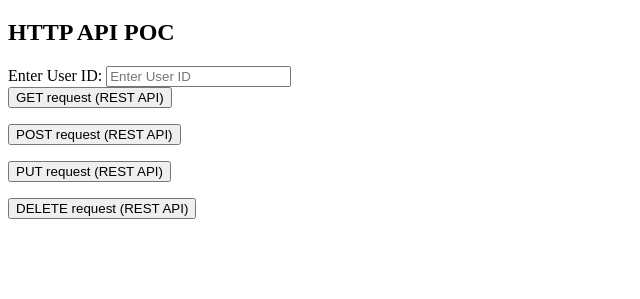
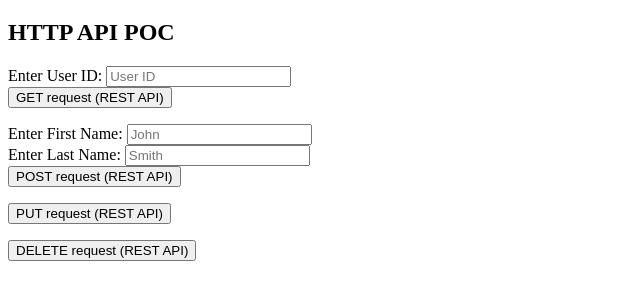
Before and after one commit to pghanem/backend-lab, a website: page public/index.html in a window 1280 px wide. Shown: the part 61-360 px from the top of the page, without its empty margins (0-640 px from the left). Drawn offline with Linux system fonts and the light colour scheme.

Commit message:
[feature] add fname and lname text entries

```diff
--- a/public/index.html
+++ b/public/index.html
@@ -11,11 +11,17 @@
     <h2>HTTP API POC</h2>
 
     <label for="user-id-input">Enter User ID:</label>
-    <input type="number" id="user-id-input" placeholder="Enter User ID" />
-    <div></div>
-
+    <input type="number" id="user-id-input" placeholder="User ID" />
+    <br />
     <button id="http-get">GET request (REST API)</button>
     <p id="http-get-response"></p>
+
+    <label for="user-fn-input">Enter First Name:</label>
+    <input type="number" id="user-fn-input" placeholder="John" />
+    <br />
+    <label for="user-ln-input">Enter Last Name:</label>
+    <input type="number" id="user-ln-input" placeholder="Smith" />
+    <br />
     <button id="http-post">POST request (REST API)</button>
     <p id="http-post-response"></p>
     <button id="http-put">PUT request (REST API)</button>
```
